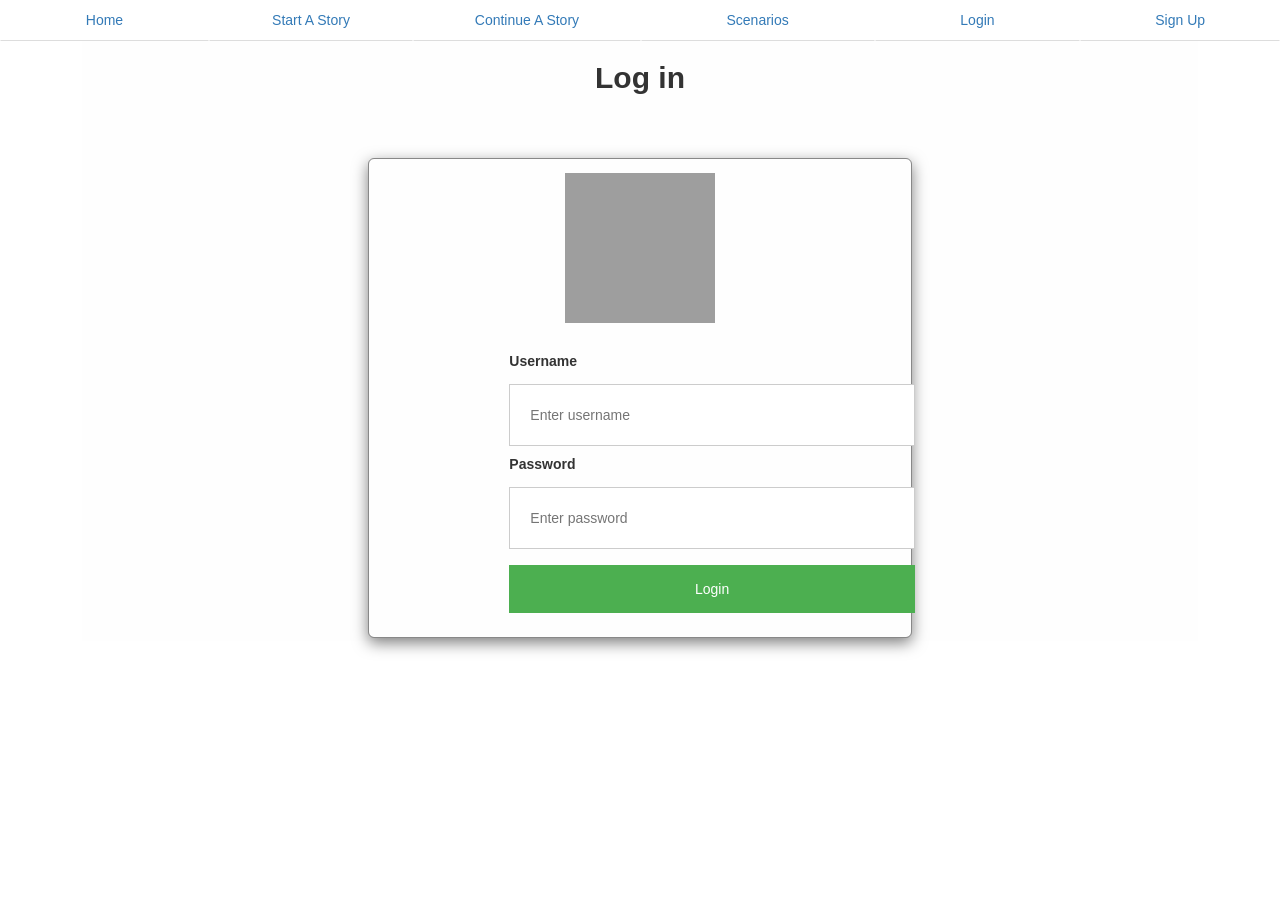
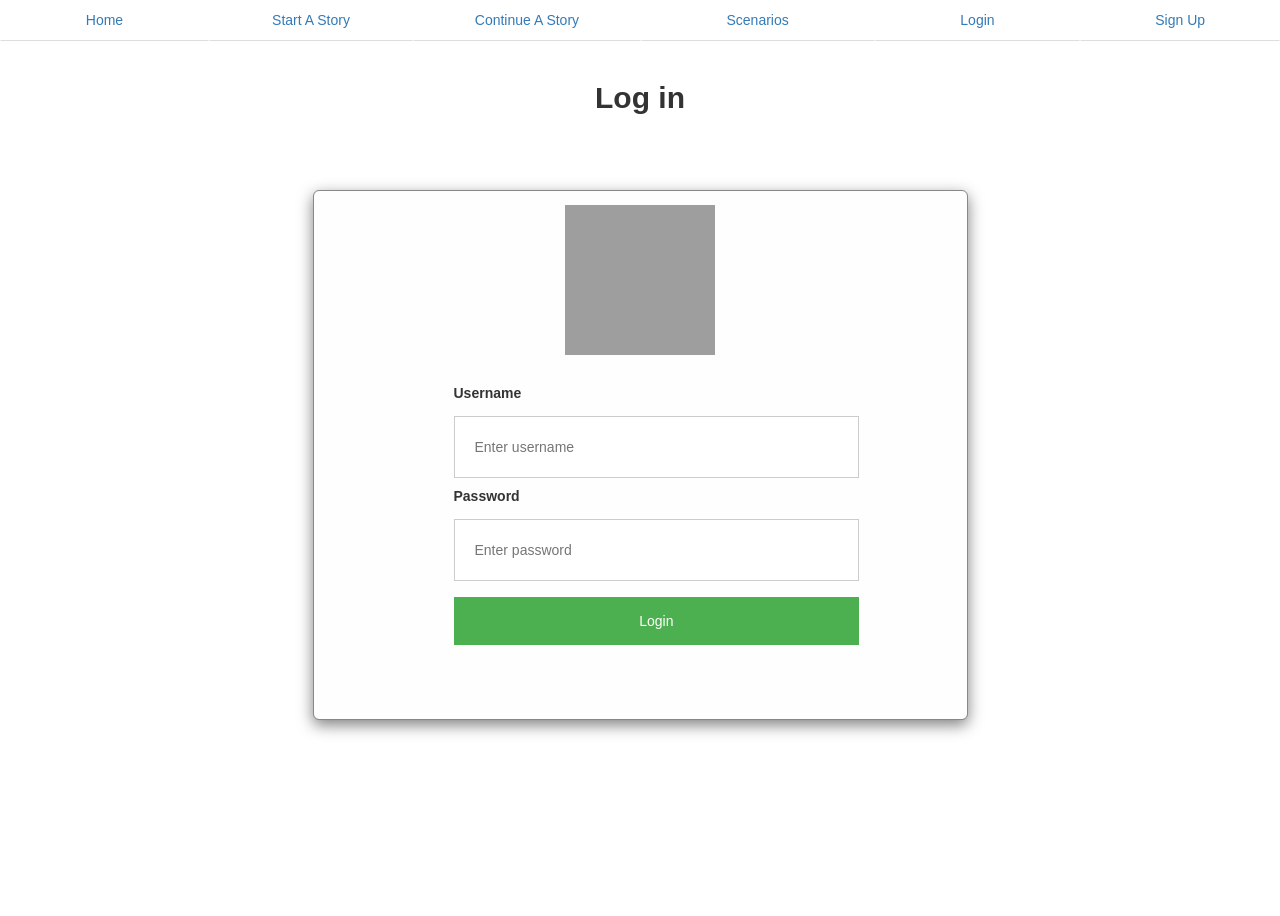
Before and after one commit to MobileCrowdsourcing/mysite, a Django app: page /login/ in a window 1280 px wide; the page is wider, and only the part inside the window is pictured. Shown: the part 51-967 px from the top of that part. Before the commit the page ends 704 px from the top of that part, so only its background shows below. Run offline with Django 3.2, Linux system fonts and the light colour scheme; some libraries are stand-ins or nearby versions; some web fonts are replaced; grey boxes are pictures that could not be loaded.

Commit message:
added form_formatting

```diff
--- a/polls/templates/polls/add_base.html
+++ b/polls/templates/polls/add_base.html
@@ -10,7 +10,7 @@
 	<p>
 		Form with URL and Text input fields.
 	</p>
-	<form class="modal-content" action="{% url 'polls:add_base' %}" method="post">
+	<form class="modal-content" action="{% url 'polls:add_base' %}" method="post" style="padding-top: 50px;padding-bottom: 50px">
 		{% csrf_token %}
 		<div class="container">
 		<label for="url"><b>Image URL</b></label>
--- a/polls/templates/polls/login.html
+++ b/polls/templates/polls/login.html
@@ -2,13 +2,13 @@
 
 {% block content %}
 {% load static %}
-<div class="row">
 
-<div class="col-sm-1">
+
+<<!-- div class="col-sm-1">
 
 </div>
-<div id="logincolor" class="col-sm-10">
-<div class="row">
+<div id="logincolor" class="col-sm-10"> -->
+<!--<div class="row">-->
     {% if error_message %}
     <script type="text/javascript">
         alert('{{error_message}}');
@@ -19,7 +19,7 @@
     </p>
     {% endif %}
 
-</div>
+<!--</div>-->
 
 
 <div class="row">
@@ -43,7 +43,7 @@
     <div class="col-sm-4">
     </div>
     <div class = "col-sm-4"> -->
-    <form method="POST" action="{% url 'login_user' %}" class="modal-content">
+    <form method="POST" action="{% url 'login_user' %}" class="modal-content" style="padding-bottom: 50px">
     <div class="imgcontainer">
         <!--  <span onclick="document.getElementById('id01').style.display='none'" class="close" title="Close Modal">&times;</span>-->
           <img src=" {% static 'polls/images/red-key-clipart-1.jpg' %}" alt="Avatar" style="width:150px;height:150px">
@@ -67,9 +67,9 @@
 
 
 
-</div>
+<!-- </div>
 <div class="col-sm-1">
-</div>
-</div>
+</div> -->
+
 
 {% endblock %}
```
Also changed, not shown: db.sqlite3.
